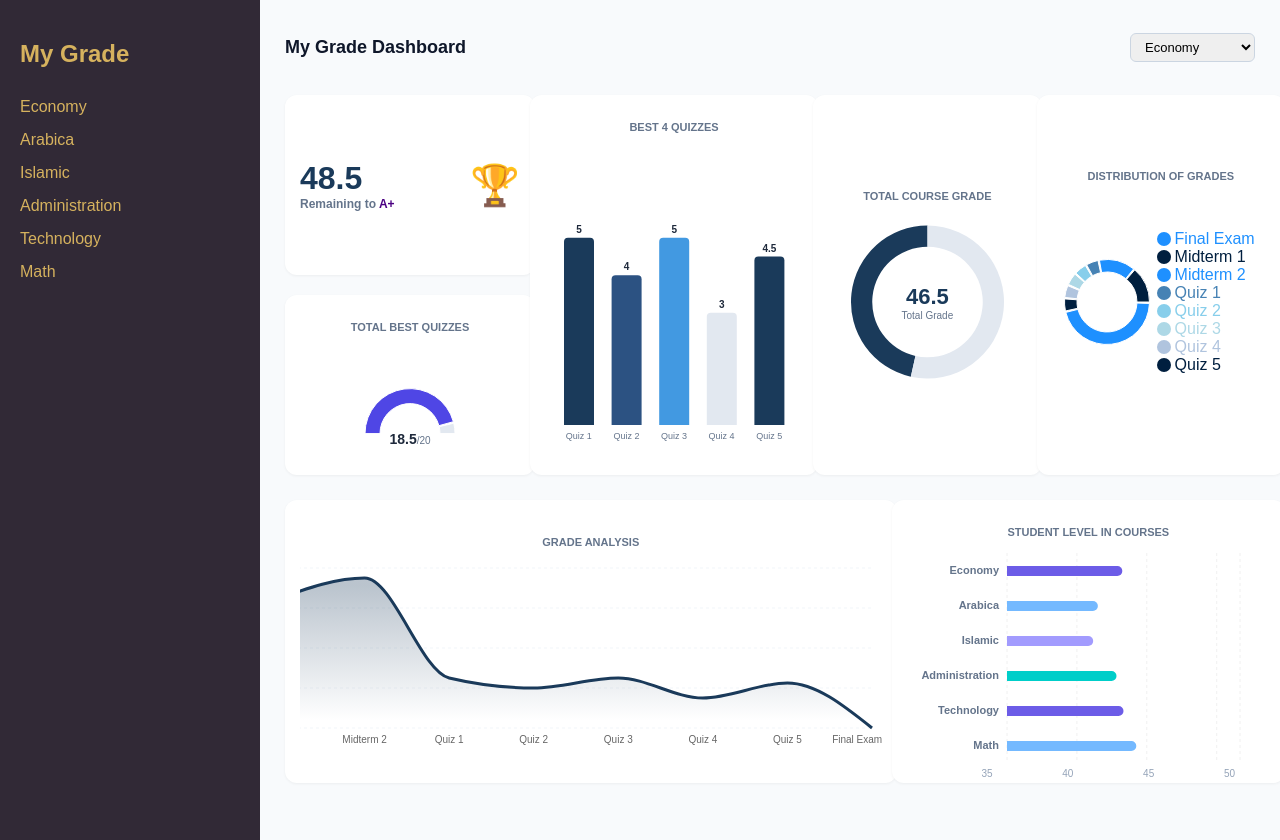
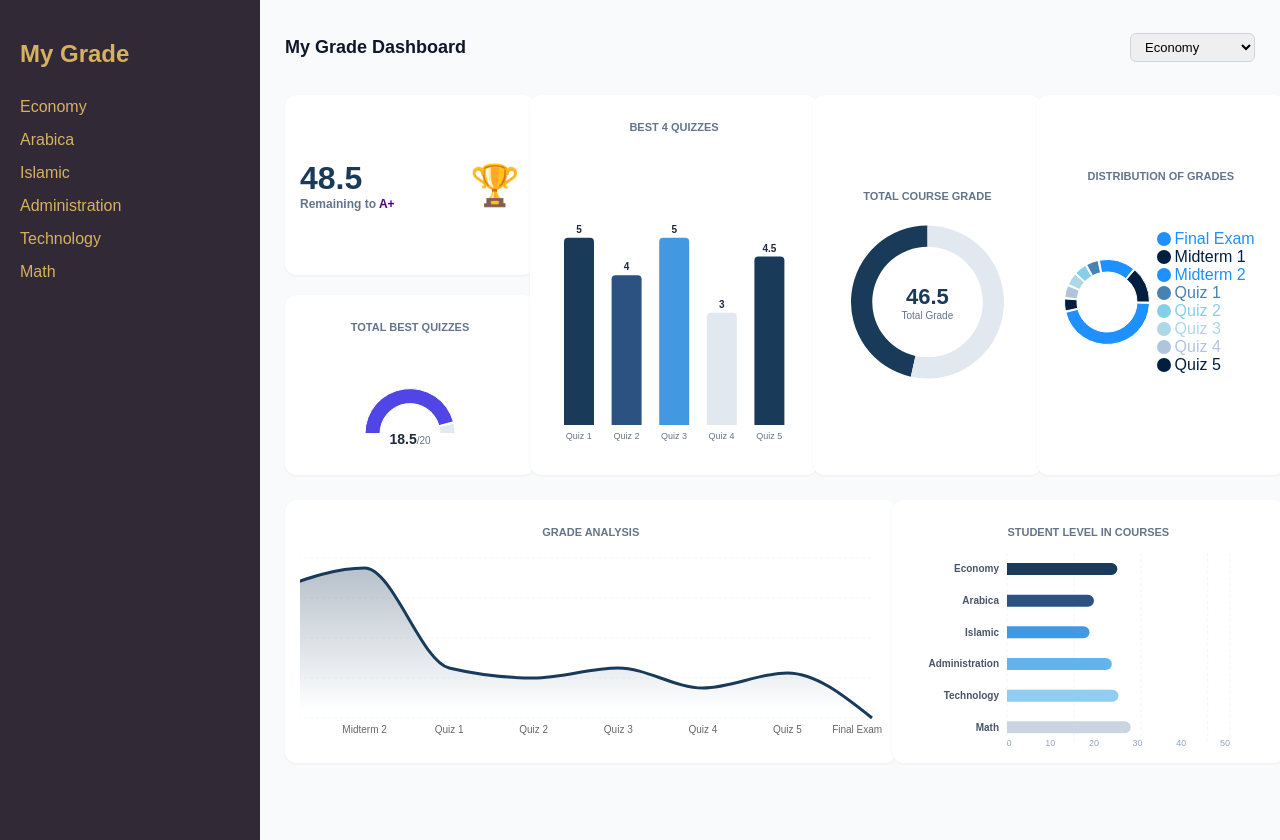
Before and after one commit to L-26-25L/l, a Next.js app: page / in a window 1280 px wide. Built offline with nearby package versions, Linux system fonts and the light colour scheme.

Commit message:
Update CourseBarChart.jsx

```diff
--- a/components/CourseBarChart.jsx
+++ b/components/CourseBarChart.jsx
@@ -3,11 +3,11 @@
 import { BarChart, Bar, XAxis, YAxis, CartesianGrid, Tooltip, ResponsiveContainer, Cell } from 'recharts';
 
 export default function CourseBarChart({ data }) {
-  // ألوان هادئة واحترافية كما في الصورة الأصلية
-  const colors = ["#6c5ce7", "#74b9ff", "#a29bfe", "#00cec9"];
+  // ألوان متناسقة مع الهوية الكحلية والزرقاء التي اخترناها
+  const colors = ["#1a3a5a", "#2c5282", "#4299e1", "#63b3ed", "#90cdf4", "#cbd5e1"];
 
-  // نستخدم "حماية" للبيانات لضمان عدم ظهور أخطاء undefined
-  const chartData = data || [
+  // نضمن أن البيانات ليست فارغة
+  const chartData = data && data.length > 0 ? data : [
     { name: "MATH", grade: 0 },
     { name: "ECONOMY", grade: 0 },
     { name: "MARKETING", grade: 0 },
@@ -15,37 +15,67 @@ export default function CourseBarChart({ data }) {
   ];
 
   return (
-    <div style={{ width: '100%', height: 220 }}>
+    <div style={{ width: '100%', height: 200, paddingRight: '20px' }}>
       <ResponsiveContainer width="100%" height="100%">
         <BarChart
           layout="vertical"
           data={chartData}
-          margin={{ top: 5, right: 30, left: 40, bottom: 5 }}
+          margin={{ top: 5, right: 30, left: 30, bottom: 5 }}
         >
-          <CartesianGrid strokeDasharray="3 3" horizontal={false} stroke="#f0f0f0" />
-          {/* المحور الأفقي يمثل الدرجات من 0 إلى 50 كما في الصورة */}
-          <XAxis type="number" domain={[0, 50]} hide />
+          {/* أضفنا خلفية خفيفة جداً للأعمدة */}
+          <CartesianGrid strokeDasharray="3 3" horizontal={false} stroke="#f1f5f9" />
+
+          {/* المحور الأفقي: جعلناه يظهر بشكل شفاف جداً بدلاً من hide لضمان رسم الأعمدة */}
+          <XAxis
+            type="number"
+            domain={[0, 50]}
+            tick={{fontSize: 0}}
+            axisLine={false}
+            tickLine={false}
+            height={0}
+          />
+
           <YAxis
             dataKey="name"
             type="category"
             axisLine={false}
             tickLine={false}
-            style={{ fontSize: '11px', fontWeight: 'bold', fill: '#64748b' }}
+            width={80}
+            style={{ fontSize: '10px', fontWeight: '600', fill: '#475569' }}
           />
-          <Tooltip cursor={{fill: 'transparent'}} />
-          <Bar dataKey="grade" barSize={10} radius={[0, 10, 10, 0]}>
+
+          <Tooltip
+            cursor={{fill: '#f8fafc'}}
+            contentStyle={{borderRadius: '8px', border: 'none', fontSize: '12px'}}
+          />
+
+          {/* زيادة barSize لضمان ظهور العمود بشكل واضح */}
+          <Bar dataKey="grade" barSize={12} radius={[0, 10, 10, 0]}>
             {chartData.map((entry, index) => (
-              <Cell key={`cell-${index}`} fill={colors[index % colors.length]} />
+              <Cell
+                key={`cell-${index}`}
+                fill={colors[index % colors.length]}
+              />
             ))}
           </Bar>
         </BarChart>
       </ResponsiveContainer>
 
-      {/* مسطرة الأرقام السفلية (اختياري) */}
-      <div style={{ display: 'flex', justifyContent: 'space-around', fontSize: '10px', color: '#94a3b8', paddingLeft: '40px' }}>
-        <span>35</span>
+      {/* مسطرة الأرقام السفلية - قمت بتعديل توزيعها لتطابق الأعمدة */}
+      <div style={{
+        display: 'flex',
+        justifyContent: 'space-between',
+        fontSize: '9px',
+        color: '#94a3b8',
+        paddingLeft: '110px',
+        paddingRight: '30px',
+        marginTop: '-10px'
+      }}>
+        <span>0</span>
+        <span>10</span>
+        <span>20</span>
+        <span>30</span>
         <span>40</span>
-        <span>45</span>
         <span>50</span>
       </div>
     </div>
```
